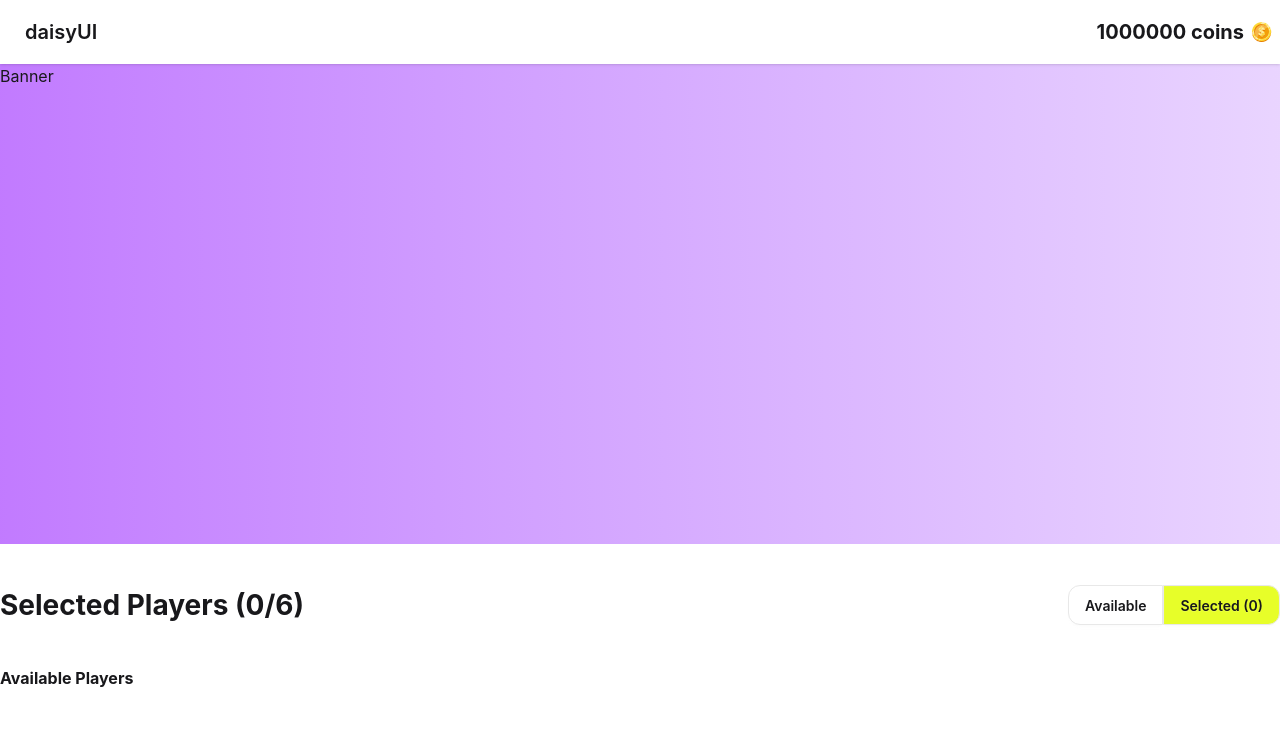
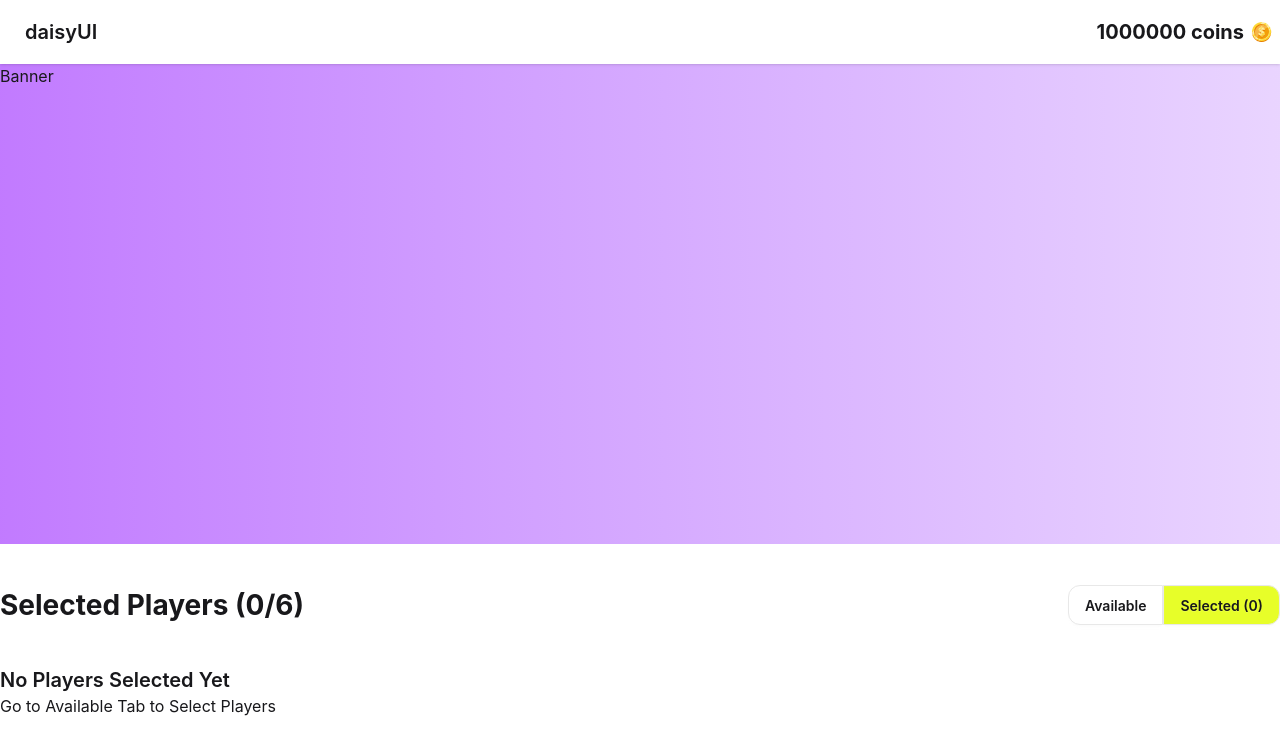
Before and after one commit to MstIsratJahanAnika/BPL-Dream-11, a React (Vite) app: page / in a window 1280 px wide. Both pictures are taken after a click on the button "Selected (0)". Shown: the top 754 px of the page. Built offline with nearby package versions, Linux system fonts and the light colour scheme.

Commit message:
partially project done with main functionalities

```diff
--- a/package.json
+++ b/package.json
@@ -14,6 +14,7 @@
     "react": "^19.2.5",
     "react-dom": "^19.2.5",
     "react-icons": "^5.6.0",
+    "react-toastify": "^11.1.0",
     "tailwindcss": "^4.2.4"
   },
   "devDependencies": {
--- a/src/App.jsx
+++ b/src/App.jsx
@@ -4,6 +4,7 @@ import './App.css'
 import Navbar from './assets/components/navbar/Navbar'
 import Banner from './assets/homepage/banner/Banner'
 import Players from './assets/homepage/players/Players';
+import { ToastContainer } from 'react-toastify';
 
 const fetchPlayers = async() =>{
   const res = await fetch('/data.json');
@@ -24,6 +25,9 @@ function App() {
         <Suspense fallback={<span className="loading loading-spinner loading-xl"></span>}>
           <Players coins={coins} setCoins={setCoins} playersPromise = {playersPromise}></Players>
         </Suspense>
+
+        {/* react toast add */}
+        <ToastContainer />
       </div>
     </>
   )
--- a/src/assets/components/UI/Card.jsx
+++ b/src/assets/components/UI/Card.jsx
@@ -4,8 +4,9 @@
 import { useState } from "react";
 import { FaUser } from "react-icons/fa";
 import { IoFlagSharp } from "react-icons/io5";
+import { toast } from "react-toastify";
 
-const Card = ({ player, setCoins, coins }) => {
+const Card = ({ player, setCoins, coins, selectedPlayers, setSelectedPlayers }) => { //ekhane egula props pathano
 
     const {
         playerImg,
@@ -18,7 +19,7 @@ const Card = ({ player, setCoins, coins }) => {
         price
     } = player;
 
-    console.log(price);
+    // console.log(price);
     const handleChoosePlayer = () =>{
 
         // coin diye players kena or not enough coins
@@ -28,13 +29,16 @@ const Card = ({ player, setCoins, coins }) => {
             setCoins(newCoins);
         }
         else{
-            alert("Not enough coins to purchase this player");
+            toast.error("Not enough coins to purchase this player")
             return;
         }
-        alert(`${playerName} is selected`)
+        toast.success(`${playerName} is selected`)
 
         // isSelected false -> choose player dekhabe, !isSelected tahkle Selected dekhabe (state => true)
-        setIsSelected(!isSelected);
+        setIsSelected(true);
+
+        // ager player der shathe new player add
+        setSelectedPlayers([...selectedPlayers, player])
 
     }
 
--- /dev/null
+++ b/src/assets/components/UI/SelectedCard.jsx
@@ -0,0 +1,32 @@
+// import React from 'react';
+import { FaUser } from "react-icons/fa";
+import { RiDeleteBin5Line } from "react-icons/ri";
+
+const SelectedCard = ({selectedPlayer, handleDeleteSelectedPlayer}) => {
+
+    //selectedPlayers tab a ei part tuku dekhabe
+    // selected player er properties destructuring
+    const { playerImg, playerName, playerType } = selectedPlayer;
+    return (
+        // return a pura html likha
+
+        // key outmost element a dite hobe
+            <div className="flex items-center justify-between p-10 rounded-2xl border">
+                <div className="flex items-center gap-3">
+                    <img src={playerImg} alt={playerName} className="rounded-2xl h-20  w-auto" />
+                    <div>
+                        <h2 className="font-semibold text-xl flex items-center gap-2">< FaUser />{playerName}</h2>
+                        <p>{playerType}</p>
+                    </div>
+                </div>
+
+                {/* delete button */}
+                <button className="btn btn-ghost text-red-500 w-10 h-10 p-0 rounded-full"
+                    onClick={() => handleDeleteSelectedPlayer(selectedPlayer)}>
+                    <RiDeleteBin5Line />
+                </button>
+            </div>
+    );
+};
+
+export default SelectedCard;
--- a/src/assets/homepage/players/Players.jsx
+++ b/src/assets/homepage/players/Players.jsx
@@ -7,13 +7,13 @@ import AvailablePlayers from "./availablePlayers/AvailablePlayers";
 import SelectedPlayers from "./selectedPlayers/SelectedPlayers";
 
 const Players = ({ playersPromise, setCoins, coins }) => {
-    console.log(playersPromise);
+    // console.log(playersPromise);
 
     const players = use(playersPromise);
-    console.log(players);
+    // console.log(players);
 
     const [selectedType, setSelectedType] = useState(true)
-    console.log(selectedType, 'selectedType');
+    // console.log(selectedType, 'selectedType');
 
     // selected payers ekhan theke handle hobe, all players theke e players selected hobe
     // all selected players ekta arry
@@ -23,7 +23,7 @@ const Players = ({ playersPromise, setCoins, coins }) => {
         <div className="container mx-auto my-10">
             {/* Players: {players.length} */}
             <div className="flex justify-between items-center my-10">
-                <h2 className="font-bold text-[28px]"> {selectedType ? "Available Players" : "Selected Players (0/6)"}</h2>
+                <h2 className="font-bold text-[28px]"> {selectedType ? "Available Players" : `Selected Players (${selectedPlayers.length}/${players.length})`}</h2>
 
                 {/* button toggling */}
                 <div>
@@ -36,7 +36,7 @@ const Players = ({ playersPromise, setCoins, coins }) => {
                     <button
                         onClick={() => setSelectedType(false)}
                         className={`btn ${!selectedType ? "bg-[#E7FE29]" : "bg-white"} rounded-l-none rounded-r-xl`}>
-                        Selected (0)
+                        Selected ({selectedPlayers.length})
                     </button>
                 </div>
             </div>
@@ -44,7 +44,10 @@ const Players = ({ playersPromise, setCoins, coins }) => {
             {/* eta conditional hobe */}
             {/* <AvailablePlayers players={players} /> */}
 
-            {selectedType ? <AvailablePlayers coins={coins} setCoins={setCoins} players={players} /> : <SelectedPlayers />}
+            {selectedType ?
+            <AvailablePlayers selectedPlayers={selectedPlayers} setSelectedPlayers={setSelectedPlayers}
+                coins={coins} setCoins={setCoins} players={players} /> :
+            <SelectedPlayers selectedPlayers={selectedPlayers} setSelectedPlayers={setSelectedPlayers} coins={coins} setCoins={setCoins}/>}
         </div>
     );
 };
--- a/src/assets/homepage/players/availablePlayers/AvailablePlayers.jsx
+++ b/src/assets/homepage/players/availablePlayers/AvailablePlayers.jsx
@@ -3,17 +3,18 @@
 
 import Card from "../../../components/UI/Card";
 
-const AvailablePlayers = ({ players, setCoins, coins }) => {
-    console.log(players, 'players');
+const AvailablePlayers = ({ players, setCoins, coins, selectedPlayers, setSelectedPlayers }) => {
+    // console.log(players, 'players');
 
     return (
         <div>
             <div className="grid grid-cols-1 md:grid-cols-2 lg:grid-cols-3 gap-4">
                 {
-                    players.map(player => {
-                        console.log(player, 'player'); //individual player pabo
+                    players.map((player, index) => {
+                        // console.log(player, 'player'); //individual player pabo
                         return(
-                            <Card coins={coins} setCoins={setCoins} player={player}></Card>
+                            // setSelectedPlayers er state handling card er moddhe e hobe
+                            <Card key={index} coins={coins} setCoins={setCoins} player={player} selectedPlayers={selectedPlayers} setSelectedPlayers={setSelectedPlayers}></Card>
                         )
                     })
                 }
--- a/src/assets/homepage/players/selectedPlayers/SelectedPlayers.jsx
+++ b/src/assets/homepage/players/selectedPlayers/SelectedPlayers.jsx
@@ -1,10 +1,50 @@
-import React from 'react';
+// import React from 'react';
 
-const SelectedPlayers = () => {
+// import { FaUser } from "react-icons/fa";
+// import { RiDeleteBin5Line } from "react-icons/ri";
+import SelectedCard from "../../../components/UI/SelectedCard";
+
+const SelectedPlayers = ({ selectedPlayers, setSelectedPlayers, coins, setCoins }) => {
+    console.log(selectedPlayers, 'selectedPlayers');
+
+    // delete button kaj korar function
+    const handleDeleteSelectedPlayer = (selectedPlayer) => {
+        console.log(selectedPlayer, 'all selected players');
+
+        // filter out not deleted players
+        const filterPlayers = selectedPlayers.filter(deletePlayer => deletePlayer.playerName !== selectedPlayer.playerName)
+        console.log(filterPlayers, 'filterPlayers');
+
+        // state update hobe filterPlayers diye
+        setSelectedPlayers(filterPlayers);
+
+        // delete hocche tai coins barbe
+        setCoins(coins + selectedPlayer.price);
+    }
     return (
         <div>
-            <h2 className='font-bold'>Available Players</h2>
-        </div>
+            <div className="space-y-5">
+                {
+                    //jodi selectedPlayers length 0 thake, then
+                    selectedPlayers.length === 0 ?
+                        <div>
+                            <h2 className="font-semibold text-xl">No Players Selected Yet</h2>
+                            <p>Go to Available Tab to Select Players</p>
+                        </div>
+                        : selectedPlayers.map((selectedPlayer, ind) => {
+
+                            // ekhan theke must return korte hobe
+                            return (
+
+                                // select korar por je part show korbe
+                                <SelectedCard key={ind}
+                                    handleDeleteSelectedPlayer={handleDeleteSelectedPlayer}
+                                    selectedPlayer={selectedPlayer}></SelectedCard>
+                            )
+                        })
+                }
+            </div>
+        </div >
     );
 };
 
```
Also changed, not shown: 1 other file (tests, documents, lock files or other folders).
